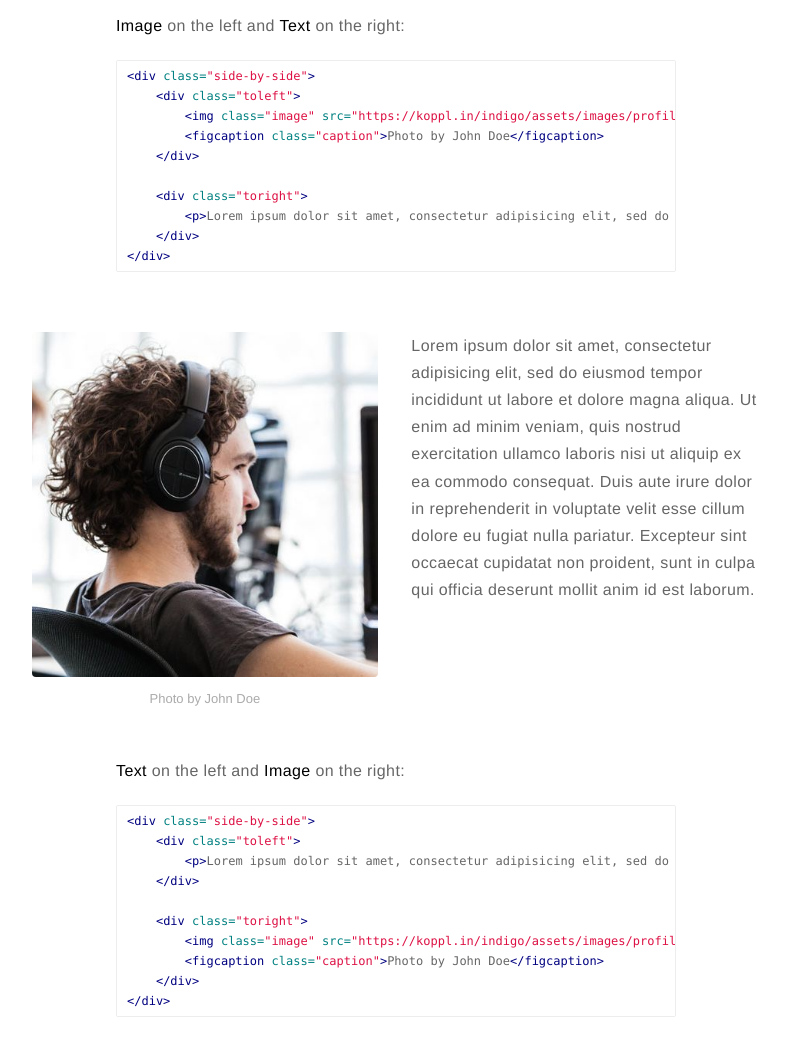
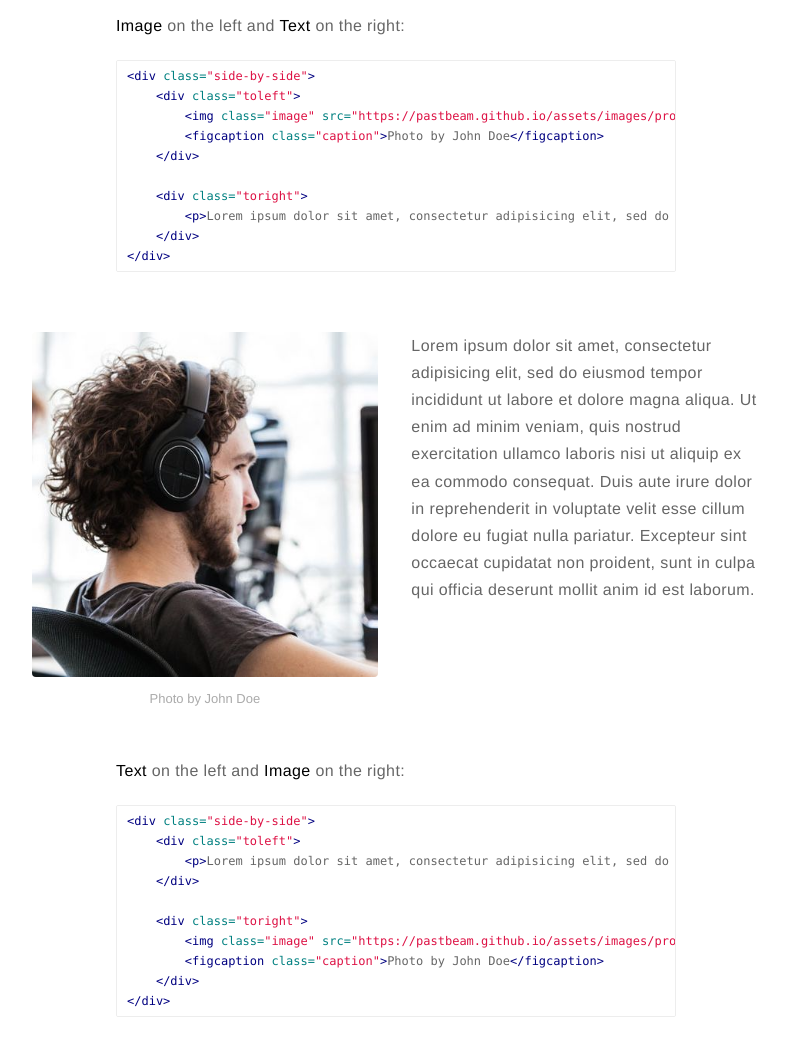
Before and after one commit to PastBeam/PastBeam.github.ioLRX, a Jekyll site: the page built from _posts/2015-02-24-markdown-extra-components.markdown, in a window 1280 px wide and 1400 px high, scrolled down 1068 px. Shown: the part 151-1188 px from the top of the window, without its empty margins (244-1032 px from the left). Built offline with Jekyll 4.4.1, drawn with Linux system fonts in a browser that asks for light colours; comment, search, counter and statistics services are not loaded; part of the change alters nothing that is shown.

Commit message:
Update _config.yml

```diff
--- a/_config.yml
+++ b/_config.yml
@@ -16,7 +16,7 @@ resume: true
 resume-external: true
 resume-url: https://google.com/?q=my+resume
 
-url: https://koppl.in/indigo
+url: https://pastbeam.github.io
 # your url: http://USERNAME.github.io
 
 permalink: /:title/
```
